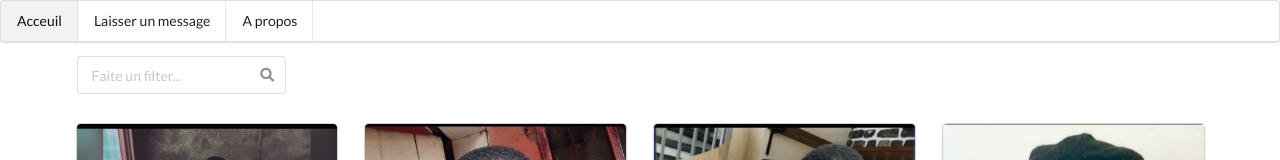
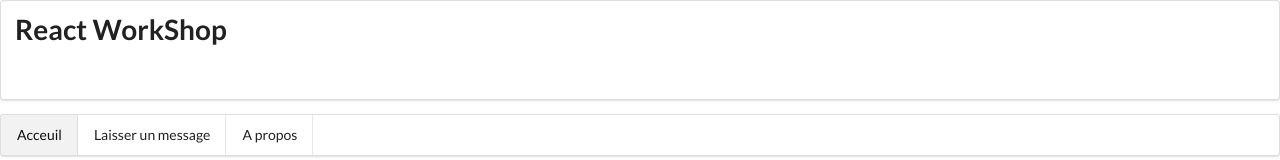
Before and after one commit to atemengue/react-gettting-started-workshop, a React (Create React App) app: page / in a window 1280 px wide. Shown: the top 160 px of the page. Built offline with nearby package versions, Linux system fonts and the light colour scheme.

Commit message:
add header

```diff
--- a/src/App.js
+++ b/src/App.js
@@ -5,17 +5,20 @@
 import Header from './components/header/Header';
 import AppRoutes from './routes';
 
-const ConfigContext = React.createContext();
+export const ConfigContext = React.createContext();
 
 const configValue = {
-  showSpeakerSpeakingDays: true,
+  showSpeakerSpeakingDays: false,
 };
 
 // import your route components too
 function App() {
   return (
     <ConfigContext.Provider value={configValue}>
-      <div className='ui'>
+      <div>
+        <div className='ui horizontal  masthead aligned segment'>
+          <h1 class='ui header'>React WorkShop</h1>
+        </div>
         <Header />
         <div className='ui container'>
           <AppRoutes />
--- a/src/components/Speaker.js
+++ b/src/components/Speaker.js
@@ -1,7 +1,8 @@
 /** @format */
 
-import React from 'react';
+import React, { useContext } from 'react';
 import { Link } from 'react-router-dom';
+import { ConfigContext } from '../App';
 import ImageSpeaker from './ImageSpeaker';
 
 const Speaker = ({
@@ -13,6 +14,8 @@
   twitterHandle,
   sessions,
 }) => {
+  const context = useContext(ConfigContext);
+
   return (
     <Link to={`/speaker/${id}`} className='ui card'>
       <ImageSpeaker
@@ -44,6 +47,9 @@
           {sessions.length}
         </a>
       </div>
+      {context.showSpeakerSpeakingDays && (
+        <div className='extra content'>Speaking data Ici</div>
+      )}
     </Link>
   );
 };
--- a/src/index.css
+++ b/src/index.css
@@ -1,13 +1,3 @@
-body {
-  margin: 0;
-  font-family: -apple-system, BlinkMacSystemFont, 'Segoe UI', 'Roboto', 'Oxygen',
-    'Ubuntu', 'Cantarell', 'Fira Sans', 'Droid Sans', 'Helvetica Neue',
-    sans-serif;
-  -webkit-font-smoothing: antialiased;
-  -moz-osx-font-smoothing: grayscale;
+.masthead {
+  min-height: 100px;
 }
-
-code {
-  font-family: source-code-pro, Menlo, Monaco, Consolas, 'Courier New',
-    monospace;
-}
```
